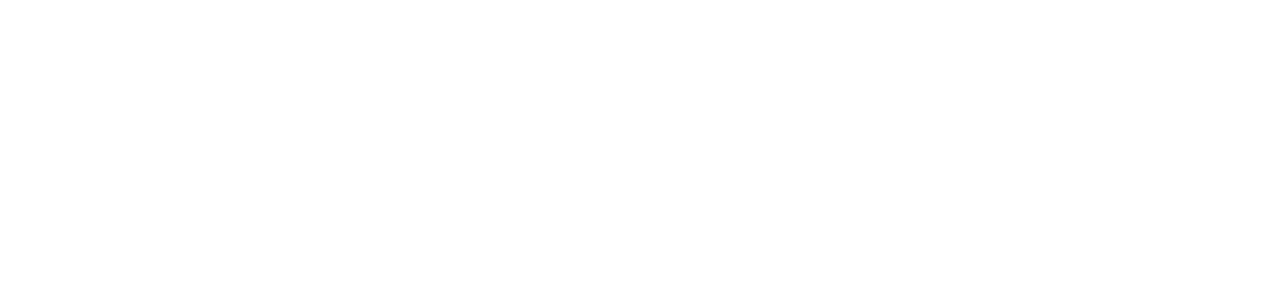
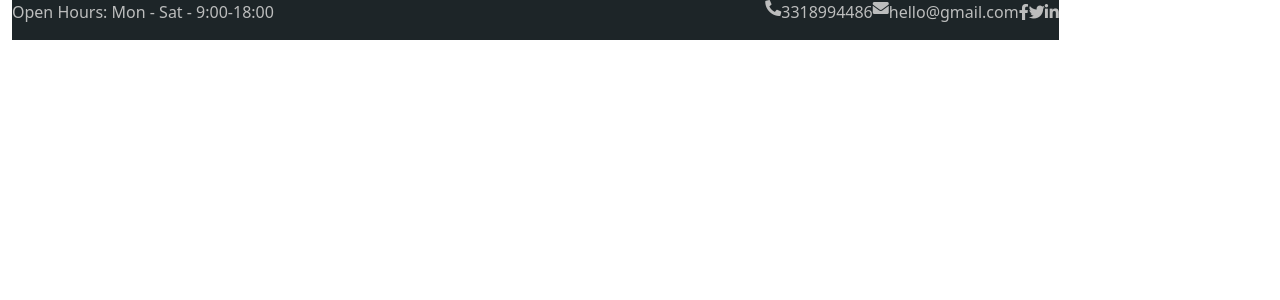
Before and after one commit to FrancescoSica16/proj-html-vuejs, a Vue app: page / in a window 1280 px wide. Shown: the top 300 px of the page. Built offline with nearby package versions, Linux system fonts and the light colour scheme; a small style sheet from the web is missing.

Commit message:
start pre-nav

```diff
--- a/src/App.vue
+++ b/src/App.vue
@@ -1,7 +1,13 @@
 
 <template>
-  <div id="app">
-    <Header/>
+  <div id="app" class="container-fluid">
+
+    <div class="row">
+      <div class="col-12">
+        <Header/>
+      </div>
+    </div>
+
 
     <Main/>
 
@@ -12,8 +18,7 @@
 <script>
 import Header from './components/Header.vue';
 import Main from './components/Main.vue';
-import Footer from './components/Footer.vue'
-
+import Footer from './components/Footer.vue';
 
 export default {
   name: 'App',
@@ -30,9 +35,13 @@
 }
 </script>
 
-<style scoped lang="scss">
+
+<style lang="scss">
+// verificare se aggiungere scope
 @import "style/general.scss";
 @import "style/variabiles.scss";
 
-
+*{
+  margin:0;
+}
 </style>
--- a/src/components/Header.vue
+++ b/src/components/Header.vue
@@ -1,5 +1,28 @@
 <template>
   <header>
+
+        <div id="pre-nav" class="col-10 d-flex justify-content-between">
+
+          <div id="open-hours" class="">
+            <p>Open Hours: Mon - Sat - 9:00-18:00</p>
+          </div>
+
+          <div id="contacts" class="d-flex">
+            <div id="numbers" class="d-flex">
+              <i class="fas fa-phone-alt"></i>
+              <p>3318994486</p>
+            </div>
+            <div id="mail" class="d-flex">
+              <i class="fas fa-envelope"></i>
+              <p>hello@gmail.com</p>
+            </div>
+            <div id="social">
+              <i class="fab fa-facebook-f"></i>
+              <i class="fab fa-twitter"></i>
+              <i class="fab fa-linkedin-in"></i>
+            </div>
+          </div>
+        </div>
 
   </header>
 </template>
@@ -22,4 +45,9 @@
 @import "../style/general.scss";
 @import "../style/variabiles.scss";
 
+  #pre-nav{
+    background-color: #1d2528;
+    height: 40px;
+  }
+
 </style>
--- a/src/style/general.scss
+++ b/src/style/general.scss
@@ -6,6 +6,10 @@
 
 *{
     box-sizing: border-box;
-    margin: 0 ;
+    margin: 0;
     padding: 0;
 }
+
+#pre-nav p, i{
+    color: #bcbdbd;
+}
```
